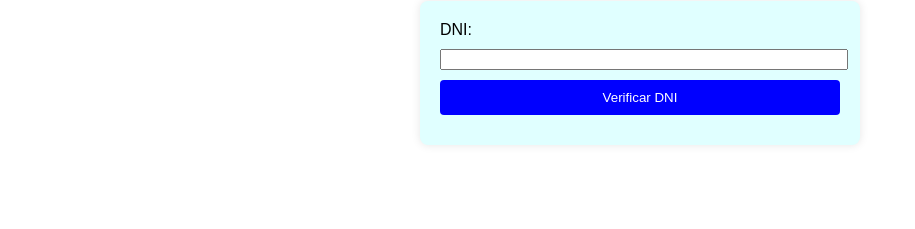
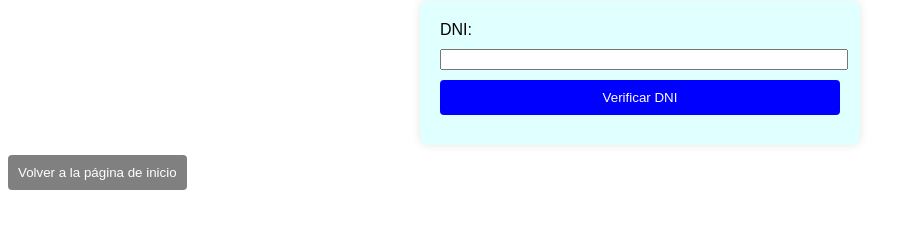
Before and after one commit to bibnat/codereg, a plain HTML site: page valid.html in a window 1280 px wide. Shown: the part 79-308 px from the top of the page, without its empty margins (0-915 px from the left). Drawn offline with Linux system fonts and the light colour scheme.

Commit message:
Update valid.html

```diff
--- a/valid.html
+++ b/valid.html
@@ -38,6 +38,21 @@
     input[type="submit"]:hover {
       background-color: darkblue;
     }
+    /* Estilos para el botón de volver */
+    .btn-volver {
+      margin-top: 10px;
+      padding: 10px;
+      background-color: grey;
+      color: white;
+      border: none;
+      border-radius: 4px;
+      cursor: pointer;
+      text-align: center;
+      display: block;
+    }
+    .btn-volver:hover {
+      background-color: darkgrey;
+    }
   </style>
 </head>
 <body>
@@ -47,6 +62,8 @@
     <input type="text" id="dni" required>
     <input type="submit" value="Verificar DNI">
   </form>
+  <!-- Botón de volver a la página de inicio -->
+  <button class="btn-volver" onclick="window.location.href='http://mn22.pythonanywhere.com/'">Volver a la página de inicio</button>
 
   <script>
     document.getElementById("registroForm").addEventListener("submit", function(event) {
```
